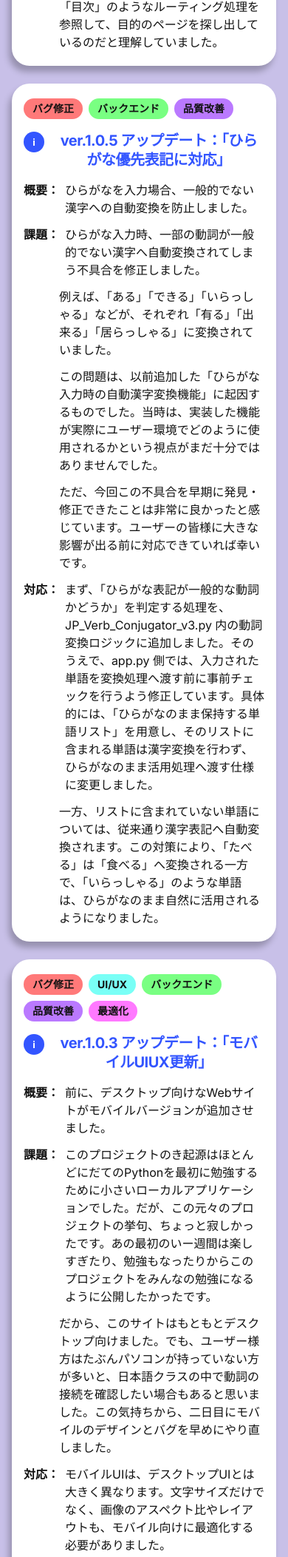
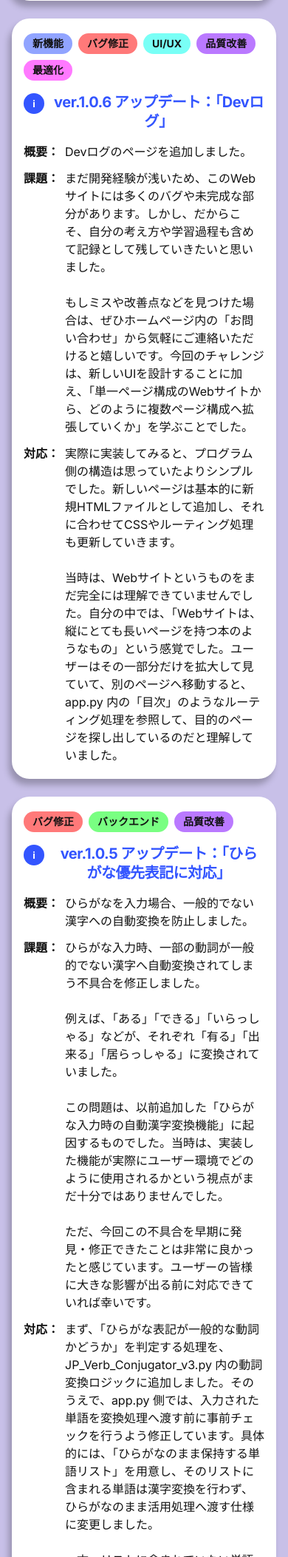
Before and after one commit to AD-Artaku/japanese-verb-conjugator, a Flask app: page /devlog in a window 390 px wide. Shown: the part 980-3085 px from the top of the page at 74% size. Run offline with Flask 3, Linux system fonts and the light colour scheme; some libraries are stand-ins or nearby versions.

Commit message:
Update1.0.7「Starry Dreams - 星空に夢中」UI Design

```diff
--- a/static/script.js
+++ b/static/script.js
@@ -284,7 +284,7 @@ if (toast) {
 
   // Shorter text on mobile
   if (toastDesc && window.matchMedia("(max-width: 600px)").matches) {
-    toastDesc.textContent = "開発経験が浅いため未完成な部分もありから、記録しています！";
+    toastDesc.textContent = "新しいデザインテーマへUIを更新しました。";
   }
 
   // Keep toast above footer
--- a/static/style.css
+++ b/static/style.css
@@ -1665,16 +1769,6 @@ main.main {
   flex: 1;
 }
 
-/* Continuation paragraphs — indented to align with card-row-text */
-.card-row-continuation {
-  font-size: 16px;
-  font-weight: 400;
-  font-family: 'Inter', sans-serif;
-  line-height: 24px;
-  color: var(--text-primary);
-  padding-left: 48px;
-}
-
 /* Image slot */
 .card-image-row {
   display: flex;
--- a/templates/devlog.html
+++ b/templates/devlog.html
@@ -86,15 +86,44 @@
 
   <!-- MAIN -->
   <main class="main">
+    <!-- ver.1.0.7 -->
+    <div class="log-card">
+      <div class="badge-row">
+        <span class="badge badge-uiux">UI/UX</span>
+        <span class="badge badge-optimize">最適化</span>
+      </div>
+      <div class="card-header">
+        <div class="card-icon">i</div>
+        <div class="card-title">ver.1.0.7 アップデート: 「Starry Dreams - 星空に夢中」</div>
+      </div>
+      <div class="card-body">
+        <div class="card-row">
+          <span class="card-row-label">概要：</span>
+          <span class="card-row-text">「Starry Dreams - 星空に夢中」という新しいデザインテーマへUIを更新しました。</span>
+        </div>
+        <div class="card-row">
+          <span class="card-row-label">課題：</span>
+          <span class="card-row-text">今回のデザインでは、「ヴィンテージ感」「夢のような柔らかさ」「静かな存在感」をテーマとして設計しています。<br><br>特に意識したポイントは、「硬いエッジ」と「柔らかいエッジ」のバランス、そしてUI全体におけるテクスチャ表現の密度バランスです。柔らかい光やガラス表現を使いながらも、単に曖昧で淡いだけのデザインにならないよう、コントラストや輪郭感を意識して調整を行いました。</span>
+        </div>
+        <div class="card-row">
+          <span class="card-row-label">対応：</span>
+          <span class="card-row-text">また、このデザインは、今後さらに発展させていく予定の「Liquid Glass」スタイルとも相性が良くなるよう設計しています。現在は、その表現をより高い完成度で実装するために、新しいツールや技術についても学習を進めています。</span>
+        </div>
+        <div class="card-image-row">
+          <span class="card-image-label">画像：</span>
+            <div style="flex:1; min-width:0;">
+                <img src="{{ url_for('static', filename='Update_1_0_7_Starry_Dream.png') }}" alt="Stary_Dream" style="width:100%; border-radius:16px; display:block;" />
+            </div>
+        </div>
+      </div>
+    </div>
 
     <!-- ver.1.0.6 -->
     <div class="log-card">
       <div class="badge-row">
         <span class="badge badge-new">新機能</span>
         <span class="badge badge-bug">バグ修正</span>
-        <span class="badge badge-api">API</span>
         <span class="badge badge-uiux">UI/UX</span>
-        <span class="badge badge-backend">バックエンド</span>
         <span class="badge badge-quality">品質改善</span>
         <span class="badge badge-optimize">最適化</span>
       </div>
@@ -109,14 +138,12 @@
         </div>
         <div class="card-row">
           <span class="card-row-label">課題：</span>
-          <span class="card-row-text">まだ開発経験が浅いため、このWebサイトには多くのバグや未完成な部分があります。しかし、だからこそ、自分の考え方や学習過程も含めて記録として残していきたいと思いました。</span>
+          <span class="card-row-text">まだ開発経験が浅いため、このWebサイトには多くのバグや未完成な部分があります。しかし、だからこそ、自分の考え方や学習過程も含めて記録として残していきたいと思いました。<br><br>もしミスや改善点などを見つけた場合は、ぜひホームページ内の「お問い合わせ」から気軽にご連絡いただけると嬉しいです。今回のチャレンジは、新しいUIを設計することに加え、「単一ページ構成のWebサイトから、どのように複数ページ構成へ拡張していくか」を学ぶことでした。</span>
         </div>
-        <p class="card-row-continuation">もしミスや改善点などを見つけた場合は、ぜひホームページ内の「お問い合わせ」から気軽にご連絡いただけると嬉しいです。今回のチャレンジは、新しいUIを設計することに加え、「単一ページ構成のWebサイトから、どのように複数ページ構成へ拡張していくか」を学ぶことでした。</p>
         <div class="card-row">
           <span class="card-row-label">対応：</span>
-          <span class="card-row-text">実際に実装してみると、プログラム側の構造は思っていたよりシンプルでした。新しいページは基本的に新規HTMLファイルとして追加し、それに合わせてCSSやルーティング処理も更新していきます。</span>
+          <span class="card-row-text">実際に実装してみると、プログラム側の構造は思っていたよりシンプルでした。新しいページは基本的に新規HTMLファイルとして追加し、それに合わせてCSSやルーティング処理も更新していきます。<br><br>当時は、Webサイトというものをまだ完全には理解できていませんでした。自分の中では、「Webサイトは、縦にとても長いページを持つ本のようなもの」という感覚でした。ユーザーはその一部分だけを拡大して見ていて、別のページへ移動すると、app.py 内の「目次」のようなルーティング処理を参照して、目的のページを探し出しているのだと理解していました。</span>
         </div>
-        <p class="card-row-continuation">当時は、Webサイトというものをまだ完全には理解できていませんでした。自分の中では、「Webサイトは、縦にとても長いページを持つ本のようなもの」という感覚でした。ユーザーはその一部分だけを拡大して見ていて、別のページへ移動すると、app.py 内の「目次」のようなルーティング処理を参照して、目的のページを探し出しているのだと理解していました。</p>
       </div>
     </div>
 
@@ -138,16 +165,12 @@
         </div>
         <div class="card-row">
           <span class="card-row-label">課題：</span>
-          <span class="card-row-text">ひらがな入力時、一部の動詞が一般的でない漢字へ自動変換されてしまう不具合を修正しました。</span>
+          <span class="card-row-text">ひらがな入力時、一部の動詞が一般的でない漢字へ自動変換されてしまう不具合を修正しました。<br><br>例えば、「ある」「できる」「いらっしゃる」などが、それぞれ「有る」「出来る」「居らっしゃる」に変換されていました。<br><br>この問題は、以前追加した「ひらがな入力時の自動漢字変換機能」に起因するものでした。当時は、実装した機能が実際にユーザー環境でどのように使用されるかという視点がまだ十分ではありませんでした。<br><br>ただ、今回この不具合を早期に発見・修正できたことは非常に良かったと感じています。ユーザーの皆様に大きな影響が出る前に対応できていれば幸いです。</span>
         </div>
-        <p class="card-row-continuation">例えば、「ある」「できる」「いらっしゃる」などが、それぞれ「有る」「出来る」「居らっしゃる」に変換されていました。</p>
-        <p class="card-row-continuation">この問題は、以前追加した「ひらがな入力時の自動漢字変換機能」に起因するものでした。当時は、実装した機能が実際にユーザー環境でどのように使用されるかという視点がまだ十分ではありませんでした。</p>
-        <p class="card-row-continuation">ただ、今回この不具合を早期に発見・修正できたことは非常に良かったと感じています。ユーザーの皆様に大きな影響が出る前に対応できていれば幸いです。</p>
         <div class="card-row">
           <span class="card-row-label">対応：</span>
-          <span class="card-row-text">まず、「ひらがな表記が一般的な動詞かどうか」を判定する処理を、JP_Verb_Conjugator_v3.py 内の動詞変換ロジックに追加しました。そのうえで、app.py 側では、入力された単語を変換処理へ渡す前に事前チェックを行うよう修正しています。具体的には、「ひらがなのまま保持する単語リスト」を用意し、そのリストに含まれる単語は漢字変換を行わず、ひらがなのまま活用処理へ渡す仕様に変更しました。</span>
+          <span class="card-row-text">まず、「ひらがな表記が一般的な動詞かどうか」を判定する処理を、JP_Verb_Conjugator_v3.py 内の動詞変換ロジックに追加しました。そのうえで、app.py 側では、入力された単語を変換処理へ渡す前に事前チェックを行うよう修正しています。具体的には、「ひらがなのまま保持する単語リスト」を用意し、そのリストに含まれる単語は漢字変換を行わず、ひらがなのまま活用処理へ渡す仕様に変更しました。<br><br>一方、リストに含まれていない単語については、従来通り漢字表記へ自動変換されます。この対策により、「たべる」は「食べる」へ変換される一方で、「いらっしゃる」のような単語は、ひらがなのまま自然に活用されるようになりました。</span>
         </div>
-        <p class="card-row-continuation">一方、リストに含まれていない単語については、従来通り漢字表記へ自動変換されます。この対策により、「たべる」は「食べる」へ変換される一方で、「いらっしゃる」のような単語は、ひらがなのまま自然に活用されるようになりました。</p>
       </div>
     </div>
 
@@ -171,21 +194,17 @@
         </div>
         <div class="card-row">
           <span class="card-row-label">課題：</span>
-          <span class="card-row-text">このプロジェクトのき起源はほとんどにだてのPythonを最初に勉強するために小さいローカルアプリケーションでした。だが、この元々のプロジェクトの挙句、ちょっと寂しかったです。あの最初のいー週間は楽しすぎたり、勉強もなったりからこのプロジェクトをみんなの勉強になるように公開したかったです。</span>
+          <span class="card-row-text">このプロジェクトのき起源はほとんどにだてのPythonを最初に勉強するために小さいローカルアプリケーションでした。だが、この元々のプロジェクトの挙句、ちょっと寂しかったです。あの最初のいー週間は楽しすぎたり、勉強もなったりからこのプロジェクトをみんなの勉強になるように公開したかったです。<br><br>だから、このサイトはもともとデスクトップ向けました。でも、ユーザー様方はたぶんパソコンが持っていない方が多いと、日本語クラスの中で動詞の接続を確認したい場合もあると思いました。この気持ちから、二日目にモバイルのデザインとバグを早めにやり直しました。</span>
         </div>
-        <p class="card-row-continuation">だから、このサイトはもともとデスクトップ向けました。でも、ユーザー様方はたぶんパソコンが持っていない方が多いと、日本語クラスの中で動詞の接続を確認したい場合もあると思いました。この気持ちから、二日目にモバイルのデザインとバグを早めにやり直しました。</p>
         <div class="card-row">
           <span class="card-row-label">対応：</span>
-          <span class="card-row-text">モバイルUIは、デスクトップUIとは大きく異なります。文字サイズだけでなく、画像のアスペクト比やレイアウトも、モバイル向けに最適化する必要がありました。</span>
+          <span class="card-row-text">モバイルUIは、デスクトップUIとは大きく異なります。文字サイズだけでなく、画像のアスペクト比やレイアウトも、モバイル向けに最適化する必要がありました。<br><br>そこで、以前Webデザインの仕事で使用していたデザインシステムを改めて見直し、モバイル用のサイズ調整を素早く行えるよう対応しました。その後、新しいヘッダーやハンバーガーメニューのデザインを進めていた際に、少し厄介なバグにも遭遇しました。本来、ナビゲーションメニューはポップアップ外をタップすると閉じる仕様だったのですが、モバイル対応初日の時点では、ヘッダー領域内でしか正常に閉じることができませんでした。<br><br>しかし、二日ほど試行錯誤を続ける中で、「z-index」の仕組みが原因であることを発見しました。ポップアップメニューをヘッダーの 隣外へ移動することで、無事に問題を解決することができました。フロントエンド構造とCSSのレイヤー管理について、多くを学べた良い経験だったと思います。</span>
         </div>
-        <p class="card-row-continuation">そこで、以前Webデザインの仕事で使用していたデザインシステムを改めて見直し、モバイル用のサイズ調整を素早く行えるよう対応しました。その後、新しいヘッダーやハンバーガーメニューのデザインを進めていた際に、少し厄介なバグにも遭遇しました。本来、ナビゲーションメニューはポップアップ外をタップすると閉じる仕様だったのですが、モバイル対応初日の時点では、ヘッダー領域内でしか正常に閉じることができませんでした。</p>
-        <p class="card-row-continuation">しかし、二日ほど試行錯誤を続ける中で、「z-index」の仕組みが原因であることを発見しました。ポップアップメニューをヘッダーの 隣外へ移動することで、無事に問題を解決することができました。フロントエンド構造とCSSのレイヤー管理について、多くを学べた良い経験だったと思います。</p>
         <div class="card-image-row">
           <span class="card-image-label">画像：</span>
             <div style="flex:1; min-width:0;">
                 <img src="{{ url_for('static', filename='mobile_ka.png') }}" alt="モバイルデザイン" style="width:100%; border-radius:16px; display:block;" />
             </div>
-        </div>
         </div>
       </div>
     </div>
```
Also changed, not shown: other parts of static/style.css (+121 -17 lines), templates/index.html (+29 -3 lines), static/Update_1_0_7_Starry_Dream.png (added), 2 other files.
